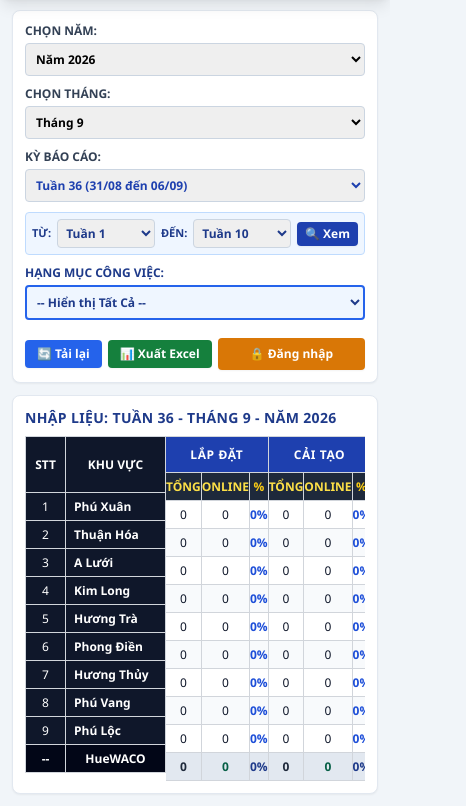
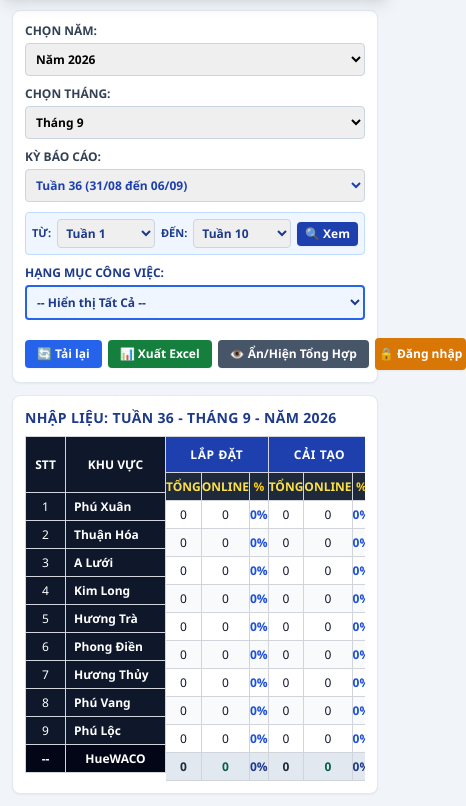
Before and after one commit to truongcongthien10/DON_ONLINE, a plain HTML site: page index.html in a window 390 px wide. Shown: the part 112-918 px from the top of the page, 466 px wide, since content can reach past the window. Drawn offline with nearby package versions, Linux system fonts and the light colour scheme; no server answers.

Commit message:
Update index.html

```diff
--- a/index.html
+++ b/index.html
@@ -172,6 +172,9 @@
             </button>
                 <button type="button" onclick="exportToExcel()" class="bg-green-700 hover:bg-green-800 text-white font-bold py-1.5 px-3 rounded shadow-sm text-xs whitespace-nowrap flex items-center justify-center gap-1">
             📊 Xuất Excel
+            </button>
+                <button type="button" onclick="toggleSummaryColumn()" class="md:hidden bg-slate-600 hover:bg-slate-700 text-white font-bold py-1.5 px-3 rounded shadow-sm text-xs whitespace-nowrap flex items-center justify-center gap-1">
+            👁️ Ẩn/Hiện Tổng Hợp
             </button>
                 <button type="button" id="btnLogin" onclick="toggleLoginModal()" class="bg-amber-600 hover:bg-amber-700 text-white font-bold py-1.5 px-3 rounded shadow-sm text-xs whitespace-nowrap flex items-center justify-center gap-1">
             🔒 Đăng nhập
```
